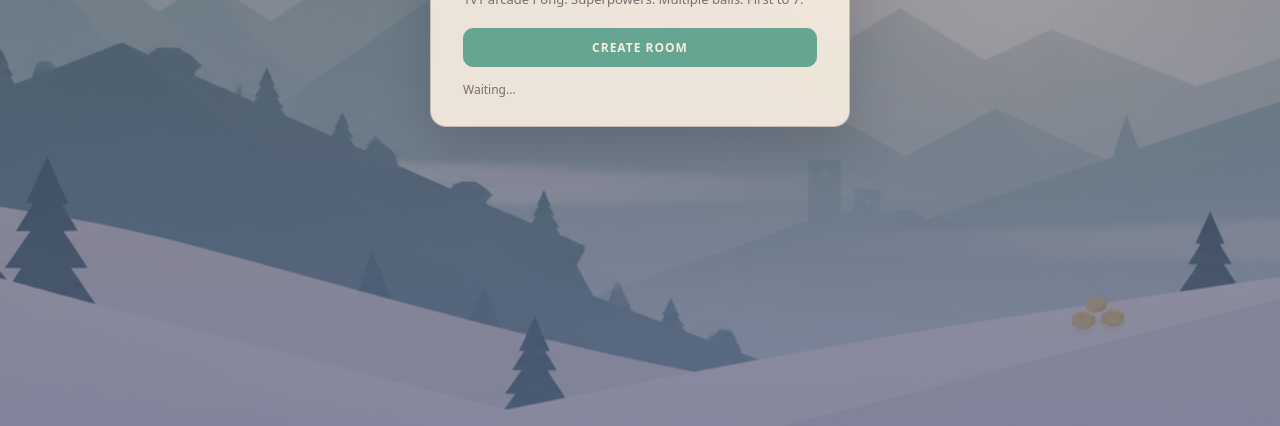
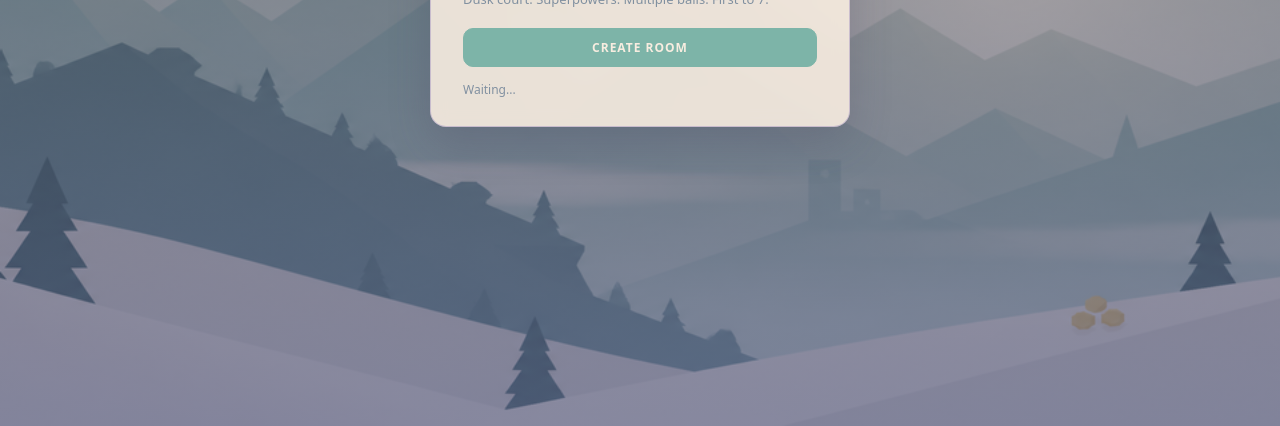
Before and after one commit to EmaSuriano/pong-storm, a website built with Vite: page index.html in a window 1280 px wide. Shown: the part 374-800 px from the top of the page. Built offline with nearby package versions, Linux system fonts and the light colour scheme.

Commit message:
Alto dusk lobby: lavender page, teal and coral accents

```diff
--- a/index.html
+++ b/index.html
@@ -10,7 +10,7 @@
 <div id="overlay">
   <div id="card">
     <h1>Pongstorm</h1>
-    <p class="sub">1v1 arcade Pong. Superpowers. Multiple balls. First to 7.</p>
+    <p class="sub">Dusk court. Superpowers. Multiple balls. First to 7.</p>
 
     <div class="row">
       <button class="primary" id="hostBtn">Create Room</button>
--- a/src/style.css
+++ b/src/style.css
@@ -1,15 +1,15 @@
 :root {
-  --bg: #966A62;
-  --panel: rgba(248, 237, 224, 0.92);
+  --bg: #9090C0;
+  --panel: rgba(248, 237, 224, 0.9);
   --ink: #4A3F4A;
-  --dim: #7A6B70;
-  --accent: #67A593;
-  --accent2: #E07A5F;
-  --danger: #C45C4A;
-  --border: rgba(113, 78, 73, 0.28);
-  --glow: rgba(246, 226, 182, 0.35);
-  --cream: #FBE7BA;
-  --lilac: #B89BB0;
+  --dim: #8090A0;
+  --accent: #7DB4A8;
+  --accent2: #F58463;
+  --danger: #F58463;
+  --border: rgba(160, 144, 192, 0.45);
+  --glow: rgba(125, 180, 168, 0.18);
+  --cream: #FCF1E1;
+  --lilac: #A090C0;
 }
 
 * { box-sizing: border-box; }
@@ -18,7 +18,7 @@ html, body {
   margin: 0;
   padding: 0;
   height: 100%;
-  background: linear-gradient(180deg, #71A396 0%, #EAF3D9 55%, #D9D2C1 100%);
+  background: linear-gradient(165deg, #b0a8d0 0%, #9090C0 46%, #7080A0 100%);
   color: var(--ink);
   font-family: system-ui, -apple-system, "Segoe UI", Roboto, sans-serif;
   overflow: hidden;
@@ -30,7 +30,7 @@ html, body {
   display: flex;
   align-items: center;
   justify-content: center;
-  background-color: rgba(30, 59, 51, 0.35);
+  background-color: rgba(74, 63, 90, 0.42);
   background-size: cover;
   background-position: center;
   z-index: 10;
@@ -43,7 +43,7 @@ html, body {
   padding: 28px 32px;
   width: 420px;
   max-width: 90vw;
-  box-shadow: 0 18px 50px rgba(49, 40, 45, 0.22);
+  box-shadow: 0 16px 42px rgba(74, 63, 90, 0.22);
   backdrop-filter: blur(8px);
 }
 
@@ -136,7 +136,7 @@ button.primary:disabled:hover { background: var(--accent); color: #F8EDE0; borde
   justify-content: center;
   flex-direction: column;
   gap: 10px;
-  background: linear-gradient(180deg, #966A62 0%, #B89BB0 100%);
+  background: linear-gradient(180deg, #9090C0 0%, #7080A0 100%);
 }
 
 #hud {
@@ -164,8 +164,8 @@ canvas {
   image-rendering: auto;
   border: 1px solid var(--border);
   border-radius: 12px;
-  box-shadow: 0 18px 50px rgba(49, 40, 45, 0.28);
-  background: #B89BB0;
+  box-shadow: 0 16px 42px rgba(74, 63, 90, 0.28);
+  background: #7080A0;
 }
 
 #shareBar {
@@ -225,6 +225,6 @@ canvas {
 #endNote {
   font-size: 12px;
   color: var(--cream);
-  text-shadow: 0 1px 2px rgba(49, 40, 45, 0.35);
+  text-shadow: 0 1px 2px rgba(74, 63, 90, 0.35);
   min-height: 14px;
 }
```
